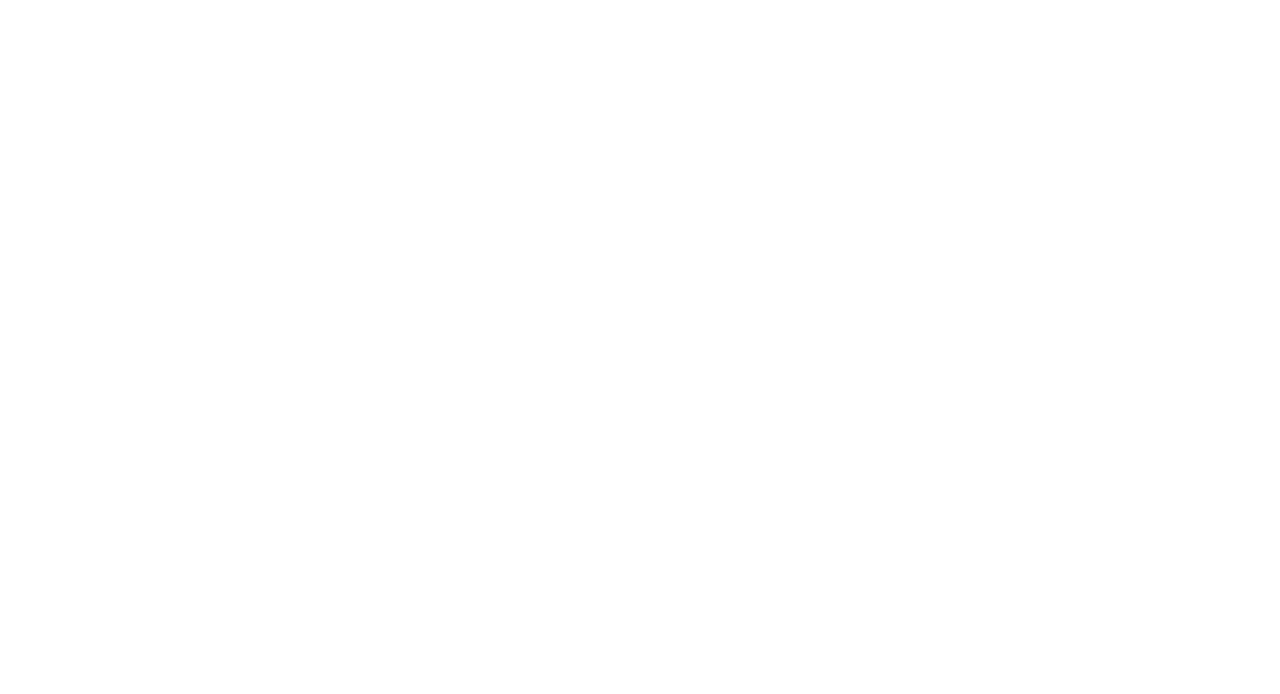
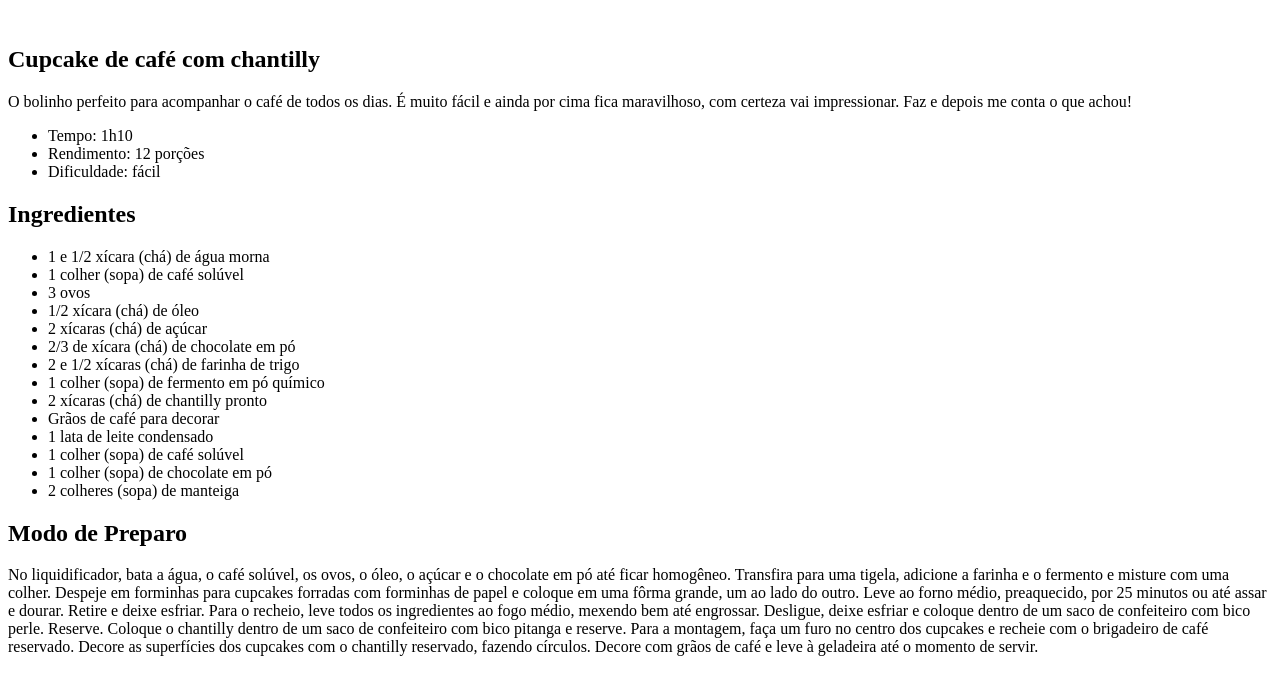
Before and after one commit to Thiago-c0d3r/Receita-de-Bolo, a plain HTML site: page index.html in a window 1280 px wide. Drawn offline with Linux system fonts and the light colour scheme.

Commit message:
style: identação e estrutura do html montada

```diff
--- a/index.html
+++ b/index.html
@@ -1,11 +1,63 @@
 <!DOCTYPE html>
 <html lang="pt-br">
+
 <head>
     <meta charset="UTF-8">
     <meta name="viewport" content="width=device-width, initial-scale=1.0">
+    <link rel="stylesheet" href="style.css">
     <title>Página de Receita</title>
 </head>
+
 <body>
+    <div id="page">
+        <img src="" alt="">
+    </div>
 
+    <main>
+        <section id="about">
+            <h1>Cupcake de café com chantilly</h1>
+            <p>O bolinho perfeito para acompanhar o café de todos os dias. É muito fácil e ainda por cima fica
+                maravilhoso, com certeza vai impressionar. Faz e depois me conta o que achou!</p>
+            <ul>
+                <li>Tempo: 1h10 </li>
+                <li>Rendimento: 12 porções</li>
+                <li>Dificuldade: fácil</li>
+            </ul>
+        </section>
+        <section id="ingredients">
+            <h2>Ingredientes</h2>
+            <ul>
+                <li>1 e 1/2 xícara (chá) de água morna</li>
+                <li>1 colher (sopa) de café solúvel</li>
+                <li>3 ovos</li>
+                <li>1/2 xícara (chá) de óleo</li>
+                <li>2 xícaras (chá) de açúcar</li>
+                <li>2/3 de xícara (chá) de chocolate em pó</li>
+                <li>2 e 1/2 xícaras (chá) de farinha de trigo</li>
+                <li>1 colher (sopa) de fermento em pó químico</li>
+                <li>2 xícaras (chá) de chantilly pronto</li>
+                <li>Grãos de café para decorar</li>
+                <li>1 lata de leite condensado</li>
+                <li>1 colher (sopa) de café solúvel</li>
+                <li>1 colher (sopa) de chocolate em pó</li>
+                <li>2 colheres (sopa) de manteiga</li>
+            </ul>
+        </section>
+        <section id="preparation">
+            <h2>Modo de Preparo</h2>
+            <p>No liquidificador, bata a água, o café solúvel, os ovos, o óleo, o açúcar e o chocolate em pó até ficar
+                homogêneo. Transfira para uma tigela, adicione a farinha e o fermento e misture com uma colher. Despeje
+                em forminhas para cupcakes forradas com forminhas de papel e coloque em uma fôrma grande, um ao lado do
+                outro. Leve ao forno médio, preaquecido, por 25 minutos ou até assar e dourar. Retire e deixe esfriar.
+                Para o recheio, leve todos os ingredientes ao fogo médio, mexendo bem até engrossar. Desligue, deixe
+                esfriar e coloque dentro de um saco de confeiteiro com bico perle. Reserve. Coloque o chantilly dentro
+                de um saco de confeiteiro com bico pitanga e reserve.
+                Para a montagem, faça um furo no centro dos cupcakes e recheie com o brigadeiro de café reservado.
+                Decore as superfícies dos cupcakes com o chantilly reservado, fazendo círculos. Decore com grãos de café
+                e leve à geladeira até o momento de servir.</p>
+        </section>
+
+    </main>
 </body>
+
 </html>
```
